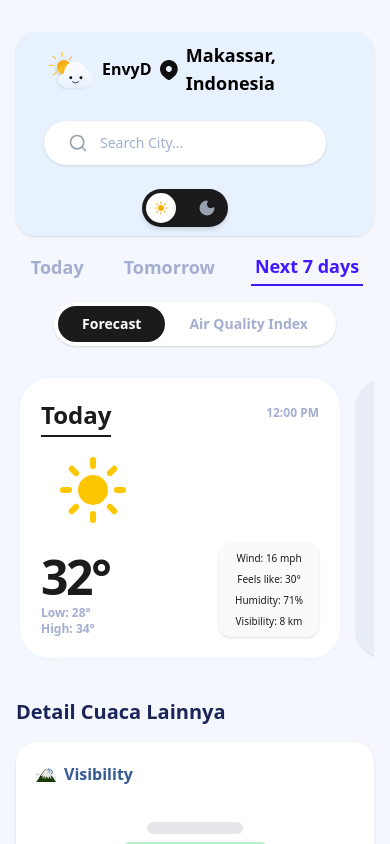
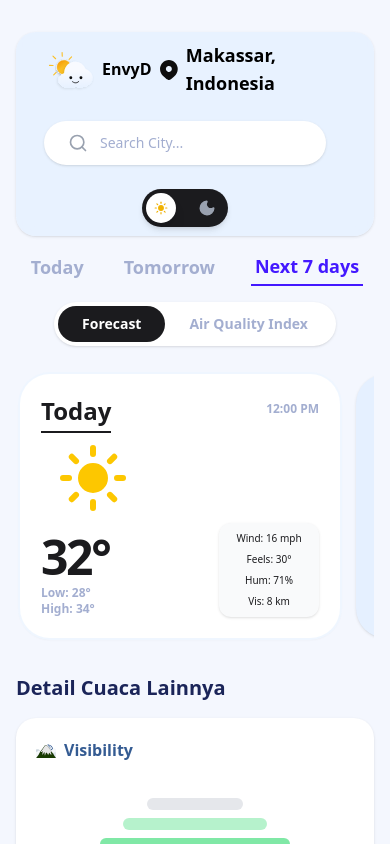
Before and after one commit to SaidaMuthia/envyd, a Next.js app: page / in a window 390 px wide. Both pictures are taken after a click on the button "Next 7 days". Shown: the top 844 px of the page. Built offline with nearby package versions, Linux system fonts and the light colour scheme.

Commit message:
fix forecast next 7 days responsiveness

```diff
--- a/src/app/globals.css
+++ b/src/app/globals.css
@@ -6,15 +6,10 @@
 }
 
 :root {
-  /* Warna Background Utama (Biru Muda Halus) */
   --background: #F4F7FE;
-  --foreground: #2B3674; /* Warna teks utama (Dark Blue/Navy) */
-  --text-secondary: #A3AED0; /* Warna teks sekunder (Abu kebiruan) */
-
-  /* Warna Header Pill */
-  --header-bg: #FFFFFF; /* Pada desain terbaru, header seringkali putih bersih atau sangat transparan */
-
-  /* Aksen */
+  --foreground: #2B3674;
+  --text-secondary: #A3AED0;
+  --header-bg: #FFFFFF;
   --accent-blue: #4318FF;
   --accent-green: #05CD99;
   --accent-yellow: #FFB547;
@@ -27,14 +22,33 @@ body {
   overflow-x: hidden;
 }
 
-/* Custom Scrollbar */
-::-webkit-scrollbar {
-  width: 6px;
+.elegant-scrollbar {
+  overflow-x: auto;
+  padding-bottom: 12px;
+
+  scrollbar-width: thin;
+  scrollbar-color: #CBD5E1 transparent;
+
+  scroll-behavior: smooth;
 }
-::-webkit-scrollbar-track {
+
+.elegant-scrollbar::-webkit-scrollbar {
+  height: 6px;
+}
+
+.elegant-scrollbar::-webkit-scrollbar-track {
   background: transparent;
+  margin: 0 10px;
 }
-::-webkit-scrollbar-thumb {
+
+.elegant-scrollbar::-webkit-scrollbar-thumb {
   background-color: #CBD5E1;
   border-radius: 20px;
+  border: 2px solid transparent;
+  background-clip: content-box;
+  transition: background-color 0.3s;
 }
+
+.elegant-scrollbar::-webkit-scrollbar-thumb:hover {
+  background-color: #94A3B8;
+}
--- a/src/app/page.tsx
+++ b/src/app/page.tsx
@@ -1,19 +1,20 @@
+// src/app/page.tsx
+
 "use client";
 
 import dynamic from "next/dynamic";
-import { useState } from "react";
+import { useState, useRef } from "react"; // Tambah useRef
 import Header from "@/components/layout/Header";
 import StatCard from "@/components/dashboard/StatCard";
 import WeatherMain from "@/components/dashboard/WeatherMain";
 import AqiCard from "@/components/dashboard/AqiCard";
-import ForecastCard from "@/components/dashboard/ForecastCard"; // Pastikan ini juga menggunakan Lucide
 import WeatherDetailsSlider from "@/components/dashboard/WeatherDetailSlider";
 
 // Visuals & Icons
 import { WindCompass, FeelsLikeSlider, HumidityBars } from "@/components/dashboard/Visuals";
-import { Wind, Thermometer, Droplets, ArrowLeft, X, Sun, Cloud, CloudRain, CloudSun } from "lucide-react";
+import { Wind, ArrowLeft, X, Sun, Cloud, CloudRain, CloudSun } from "lucide-react";
 
-// Import Map secara Dynamic
+// Import Map
 const DashboardMap = dynamic(() => import("@/components/map/DashboardMap"), {
   ssr: false,
   loading: () => <div className="h-[350px] w-full bg-gray-200 animate-pulse rounded-[30px]">Loading Map...</div>
@@ -23,8 +24,10 @@ export default function Home() {
   const [activeMode, setActiveMode] = useState<"forecast" | "aqi">("forecast");
   const [timeView, setTimeView] = useState<"today" | "tomorrow" | "next7">("today");
   const [isMapWide, setIsMapWide] = useState(false);
+  const [selectedForecastDay, setSelectedForecastDay] = useState<number>(0);
 
-  const [selectedForecastDay, setSelectedForecastDay] = useState<number>(0);
+  // REF untuk container scroll
+  const scrollContainerRef = useRef<HTMLDivElement>(null);
 
   const forecastData = [
     { day: "Tod", full: "Today", condition: "Sunny", temp: 32, low: 28, high: 34, rain: false, wind: 16, humidity: 71, feelsLike: 30 },
@@ -42,26 +45,35 @@ export default function Home() {
     if (view === 'next7') setSelectedForecastDay(0);
   };
 
-  // Helper Icon yang KONSISTEN dengan WeatherMain
   const getIcon = (condition: string, size: number = 64) => {
     const c = condition.toLowerCase();
+    if (c.includes("sun") || c.includes("clear")) return <Sun size={size} className="text-yellow-400 fill-yellow-400" />;
+    else if (c.includes("partly") || c.includes("cloud") && c.includes("sun")) return <CloudSun size={size} className="text-yellow-400" />;
+    else if (c.includes("rain") || c.includes("drizzle")) return <CloudRain size={size} className="text-blue-400 fill-blue-50" />;
+    else if (c.includes("cloud")) return <Cloud size={size} className="text-gray-400 fill-gray-100" />;
+    else return <Sun size={size} className="text-yellow-400 fill-yellow-400" />;
+  };
 
-    if (c.includes("sun") || c.includes("clear")) {
-      return <Sun size={size} className="text-yellow-400 fill-yellow-400" />;
-    } else if (c.includes("partly") || c.includes("cloud") && c.includes("sun")) {
-      return <CloudSun size={size} className="text-yellow-400" />;
-    } else if (c.includes("rain") || c.includes("drizzle")) {
-      return <CloudRain size={size} className="text-blue-400 fill-blue-50" />;
-    } else if (c.includes("cloud")) {
-      return <Cloud size={size} className="text-gray-400 fill-gray-100" />;
-    } else {
-      return <Sun size={size} className="text-yellow-400 fill-yellow-400" />;
+  // --- LOGIKA SCROLL KE TENGAH YANG AMAN ---
+  const handleCardClick = (index: number, e: React.MouseEvent<HTMLDivElement>) => {
+    setSelectedForecastDay(index);
+
+    // Kita scroll CONTAINER-nya, bukan Window-nya. Ini mencegah halaman loncat.
+    if (scrollContainerRef.current) {
+        const container = scrollContainerRef.current;
+        const card = e.currentTarget;
+
+        // Hitung posisi tengah
+        const scrollLeft = card.offsetLeft - (container.clientWidth / 2) + (card.clientWidth / 2);
+
+        container.scrollTo({
+            left: scrollLeft,
+            behavior: 'smooth'
+        });
     }
   };
 
-  // --- RENDERER LOGIC ---
-
-  // 1. Tampilan Standard (Today / Tomorrow)
+  // ... (renderStandardDashboard tetap sama) ...
   const renderStandardDashboard = () => {
     const isTomorrow = timeView === 'tomorrow';
     const data = isTomorrow ? forecastData[1] : forecastData[0];
@@ -69,7 +81,6 @@ export default function Home() {
 
     return (
       <div className="grid grid-cols-1 md:grid-cols-2 lg:grid-cols-4 gap-6 h-full min-h-[280px]">
-         {/* 1. Main Weather Card */}
          <div className="h-full">
             <WeatherMain
                 title={title}
@@ -79,17 +90,8 @@ export default function Home() {
                 high={data.high}
             />
          </div>
-
-         {/* 2. Wind Card */}
          <StatCard
-            // GANTI ICON: Menggunakan custom SVG
-            icon={
-              <img
-                src="/images/Wind_icon.svg"
-                alt="Wind"
-                className="w-5 h-5" // Ukuran disesuaikan (20px)
-              />
-            }
+            icon={<img src="/images/Wind_icon.svg" alt="Wind" className="w-5 h-5" />}
             title="Wind"
             footer={
                 <div className="mt-auto">
@@ -97,27 +99,14 @@ export default function Home() {
                         <span className="text-xl font-bold text-[#1B1B1E]">{data.wind}</span>
                         <span className="text-sm font-bold text-[#1B1B1E]">km/h</span>
                     </div>
-                    <p className="text-[10px] text-[#A3AED0] font-medium leading-tight">
-                        Angin berhembus dari arah Barat Daya. Kondisi cukup sejuk.
-                    </p>
+                    <p className="text-[10px] text-[#A3AED0] font-medium leading-tight">Angin berhembus dari arah Barat Daya.</p>
                 </div>
             }
          >
-            <div className="mt-2 flex justify-center w-full">
-                <WindCompass />
-            </div>
+            <div className="mt-2 flex justify-center w-full"><WindCompass /></div>
          </StatCard>
-
-         {/* 3. Feels Like Card */}
          <StatCard
-            // GANTI ICON: Menggunakan custom SVG
-            icon={
-              <img
-                src="/images/Feels_like_icon.svg"
-                alt="Feels Like"
-                className="w-5 h-5"
-              />
-            }
+            icon={<img src="/images/Feels_like_icon.svg" alt="Feels Like" className="w-5 h-5" />}
             title="Feels Like"
             footer={
                 <div className="mt-auto w-full">
@@ -125,27 +114,14 @@ export default function Home() {
                         <span className="text-xs font-bold">Feels like: {data.feelsLike}°</span>
                         <span className="text-xs font-bold">Temp: {data.temp}°</span>
                      </div>
-                     <p className="text-[10px] text-[#A3AED0] font-medium leading-tight">
-                        Kelembapan membuat udara terasa {data.feelsLike > data.temp ? "lebih panas" : "lebih dingin"} dari suhu aktual.
-                     </p>
+                     <p className="text-[10px] text-[#A3AED0] font-medium leading-tight">Udara terasa {data.feelsLike > data.temp ? "lebih panas" : "lebih dingin"}.</p>
                 </div>
             }
          >
-            <div className="w-full mt-2 mb-2">
-                <FeelsLikeSlider value={data.feelsLike} />
-            </div>
+            <div className="w-full mt-2 mb-2"><FeelsLikeSlider value={data.feelsLike} /></div>
          </StatCard>
-
-         {/* 4. Humidity Card */}
          <StatCard
-            // GANTI ICON: Menggunakan custom SVG
-            icon={
-              <img
-                src="/images/Humidity_icon.svg"
-                alt="Humidity"
-                className="w-5 h-5"
-              />
-            }
+            icon={<img src="/images/Humidity_icon.svg" alt="Humidity" className="w-5 h-5" />}
             title="Humidity"
             footer={
                 <div className="mt-auto">
@@ -153,94 +129,63 @@ export default function Home() {
                         <span className="text-xl font-bold text-[#1B1B1E]">{data.humidity}</span>
                         <span className="text-sm font-bold text-[#1B1B1E]">%</span>
                     </div>
-                    <p className="text-[10px] text-[#A3AED0] font-medium leading-tight">
-                        Tingkat kelembapan {data.humidity > 70 ? "tinggi" : "moderat"}. Udara terasa {data.humidity > 70 ? "lengket" : "segar"}.
-                    </p>
+                    <p className="text-[10px] text-[#A3AED0] font-medium leading-tight">Tingkat kelembapan {data.humidity > 70 ? "tinggi" : "moderat"}.</p>
                 </div>
             }
          >
-            <div className="mt-3 mb-1 w-full">
-                <HumidityBars />
-            </div>
+            <div className="mt-3 mb-1 w-full"><HumidityBars /></div>
          </StatCard>
       </div>
     );
   };
 
-  // 2. Tampilan Next 7 Days (Horizontal Accordion)
   const renderNext7Days = () => {
     return (
-      <div className="w-full overflow-x-auto pb-4 pt-2 px-1 scrollbar-hide h-full min-h-[280px]">
-        <div className="flex gap-4 h-[280px] min-w-max">
-
+      <div
+        ref={scrollContainerRef}
+        className="w-full elegant-scrollbar px-1 pt-1 h-full min-h-[280px] flex items-center pr-4"
+      >
+        <div className="flex gap-4 h-full min-w-max">
             {forecastData.map((item, index) => {
                 const isSelected = selectedForecastDay === index;
-
                 return (
                     <div
                         key={index}
-                        onClick={() => setSelectedForecastDay(index)}
-                        // ... (className container tetap sama)
+                        onClick={(e) => handleCardClick(index, e)}
                         className={`
                             relative rounded-[30px] p-5 transition-all duration-500 ease-[cubic-bezier(0.25,0.8,0.25,1)] cursor-pointer shadow-sm border border-transparent
-                            flex flex-col overflow-hidden
+                            flex flex-col overflow-hidden h-full
                             ${isSelected
                                 ? 'w-[320px] bg-white ring-2 ring-blue-50 z-10'
-                                : 'w-[110px] bg-[#E9EDF7] hover:bg-white hover:shadow-md'
+                                : 'w-[110px] bg-[#E5F0FF] hover:bg-white hover:shadow-md'
                             }
                         `}
                     >
                         {isSelected ? (
-                            // --- LAYOUT EXPANDED ---
                             <div className="flex flex-col h-full w-full animate-in fade-in slide-in-from-bottom-2 duration-700 delay-100">
                                 <div className="flex justify-between items-start w-full">
-                                    <h3 className="text-2xl font-bold text-[#1B1B1E] border-b-2 border-[#1B1B1E] pb-1 whitespace-nowrap">
-                                        {item.full}
-                                    </h3>
+                                    <h3 className="text-2xl font-bold text-[#1B1B1E] border-b-2 border-[#1B1B1E] pb-1 whitespace-nowrap">{item.full}</h3>
                                     <span className="text-xs font-bold text-[#A3AED0] mt-1.5 ml-2">12:00 PM</span>
                                 </div>
-
-                                <div className="flex-1 flex items-center justify-start pl-4 py-2">
-                                    {getIcon(item.condition, 72)}
-                                </div>
-
+                                <div className="flex-1 flex items-center justify-start pl-4 py-2">{getIcon(item.condition, 72)}</div>
                                 <div className="flex items-end justify-between mt-auto w-full">
                                     <div>
                                         <span className="text-5xl font-bold text-[#1B1B1E] tracking-tighter">{item.temp}°</span>
-                                        <div className="text-xs font-bold text-[#A3AED0] mt-1">
-                                            Low: {item.low}° <br/> High: {item.high}°
-                                        </div>
+                                        <div className="text-xs font-bold text-[#A3AED0] mt-1">Low: {item.low}° <br/> High: {item.high}°</div>
                                     </div>
-
-                                    {/* --- PERBAIKAN DI SINI --- */}
-                                    {/* Menggunakan flex-col, justify-center, dan text-center agar pas di tengah kotak */}
                                     <div className="flex flex-col justify-center items-center text-[10px] font-medium text-[#1B1B1E] bg-gray-50 px-3 py-2 rounded-xl min-w-[100px] gap-1.5 shadow-sm">
                                         <p>Wind: {item.wind} mph</p>
-                                        <p>Feels like: {item.feelsLike}°</p>
-                                        <p>Humidity: {item.humidity}%</p>
-                                        <p>Visibility: 8 km</p>
+                                        <p>Feels: {item.feelsLike}°</p>
+                                        <p>Hum: {item.humidity}%</p>
+                                        <p>Vis: 8 km</p>
                                     </div>
-
                                 </div>
                             </div>
                         ) : (
-                           // ... (Layout compact tetap sama)
                            <div className="flex flex-col justify-between h-full items-center w-full animate-in fade-in duration-500">
-                                <div className="w-full flex justify-center">
-                                    <span className="text-xl font-bold text-[#1B1B1E] border-b-2 border-[#1B1B1E] pb-1">
-                                        {item.day}
-                                    </span>
-                                </div>
-
-                                <div className="flex flex-col items-center gap-2 flex-1 justify-center">
-                                    <div className="drop-shadow-sm scale-90">
-                                        {getIcon(item.condition, 48)}
-                                    </div>
-                                </div>
-
-                                <div className="text-4xl font-medium text-[#1B1B1E] text-center mb-2">
-                                    {item.temp}°
-                                </div>
+                                <div className="w-full flex justify-center"><span className="text-xl font-bold text-[#1B1B1E] border-b-2 border-[#1B1B1E] pb-1">{item.day}</span></div>
+                                <div className="flex flex-col items-center gap-2 flex-1 justify-center"><div className="drop-shadow-sm scale-90">{getIcon(item.condition, 48)}</div></div>
+                                <div className="text-4xl font-medium text-[#1B1B1E] text-center mb-2">{item.temp}°</div>
                             </div>
                         )}
                     </div>
@@ -253,7 +198,6 @@ export default function Home() {
 
   return (
     <main className="min-h-screen p-4 md:p-8 max-w-[1920px] mx-auto font-sans bg-[#F4F7FE] relative text-[#1B2559]">
-
       {/* Map Overlay */}
       {isMapWide && (
         <div className="fixed inset-0 z-9999 bg-[#F4F7FE]/95 backdrop-blur-sm p-4 md:p-10 flex flex-col animate-in fade-in duration-200">
@@ -270,61 +214,31 @@ export default function Home() {
 
       <Header />
 
-      {/* --- RESTRUCTURED HEADER ROW (Tabs & Titles) --- */}
-      {/* Menggunakan Grid yang sama dengan konten utama agar alignment sempurna */}
       <div className="grid grid-cols-1 lg:grid-cols-5 gap-6 mb-6 px-1 mt-8 items-end">
-
-        {/* BAGIAN KIRI (4/5): Tabs & Toggle */}
         <div className="lg:col-span-4 flex flex-col md:flex-row justify-between items-center gap-4">
-
-            {/* Tabs (Align Left) */}
             <div className="flex gap-8 text-lg font-bold">
               <button onClick={() => handleTabChange('today')} className={`transition px-1 pb-1 ${timeView === 'today' ? 'text-[#1B2559] border-b-2 border-[#1B2559]' : 'text-[#A3AED0] hover:text-[#1B2559]'}`}>Today</button>
               <button onClick={() => handleTabChange('tomorrow')} className={`transition px-1 pb-1 ${timeView === 'tomorrow' ? 'text-[#1B2559] border-b-2 border-[#1B2559]' : 'text-[#A3AED0] hover:text-[#1B2559]'}`}>Tomorrow</button>
               <button onClick={() => handleTabChange('next7')} className={`transition px-1 pb-1 ${timeView === 'next7' ? 'text-[#4318FF] border-b-2 border-[#4318FF]' : 'text-[#A3AED0] hover:text-[#1B2559]'}`}>Next 7 days</button>
             </div>
-
-            {/* Toggle (Align Right - Sejajar dengan Humidity Card nantinya) */}
             <div className="bg-white p-1 rounded-full shadow-sm flex items-center">
               <button onClick={() => setActiveMode("forecast")} className={`px-6 py-2 rounded-full text-sm font-semibold transition-all ${activeMode === 'forecast' ? 'bg-[#1B1B1E] text-white' : 'bg-transparent text-[#A3AED0]'}`}>Forecast</button>
               <button onClick={() => setActiveMode("aqi")} className={`px-6 py-2 rounded-full text-sm font-semibold transition-all ${activeMode === 'aqi' ? 'bg-[#1B1B1E] text-white' : 'bg-transparent text-[#A3AED0]'}`}>Air Quality Index</button>
             </div>
-
         </div>
-
-        {/* BAGIAN KANAN (1/5): Judul Detail Cuaca Lainnya */}
         <div className="lg:col-span-1 hidden lg:flex items-center pb-2">
             <h2 className="text-xl font-bold text-[#1B2559]">Detail Cuaca Lainnya</h2>
         </div>
-
       </div>
 
-      {/* --- GRID KONTEN UTAMA --- */}
-      {/* mb-8 disesuaikan agar rapi */}
       <div className="grid grid-cols-1 lg:grid-cols-5 gap-6 mb-8 min-h-[280px]">
-
-        {/* KOLOM KIRI (4/5) */}
         <div className="lg:col-span-4 h-full">
-            {activeMode === 'aqi' ? (
-                <AqiCard />
-            ) : (
-                <>
-                    {timeView === 'next7' ? renderNext7Days() : renderStandardDashboard()}
-                </>
-            )}
+            {activeMode === 'aqi' ? <AqiCard /> : (timeView === 'next7' ? renderNext7Days() : renderStandardDashboard())}
         </div>
-
-        {/* KOLOM KANAN (1/5) - Slider Detail */}
-        {/* Tambahkan flex flex-col h-full agar jika di mobile judulnya tetap ada di atas card */}
         <div className="lg:col-span-1 h-full min-h-[280px] flex flex-col">
-            {/* Judul khusus Mobile (karena di grid atas di-hide saat mobile) */}
             <h2 className="text-xl font-bold text-[#1B2559] mb-4 lg:hidden">Detail Cuaca Lainnya</h2>
-
-            <div className="flex-1 h-full">
-                <WeatherDetailsSlider />
-            </div>
+            <div className="flex-1 h-full"><WeatherDetailsSlider /></div>
         </div>
-
       </div>
 
       <section className="mt-8">
```
